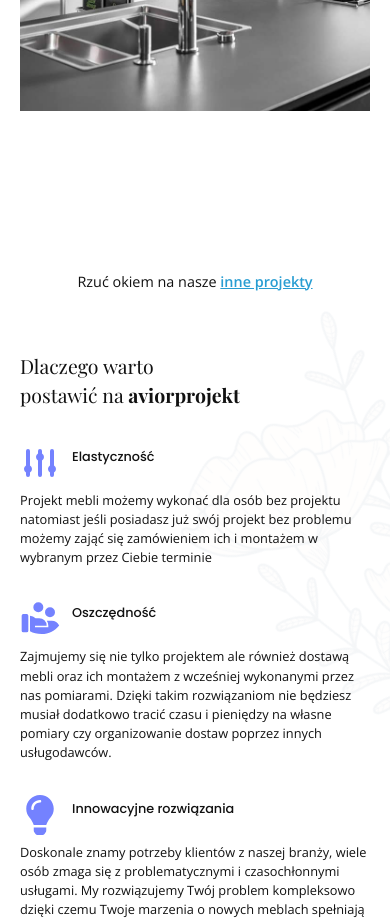
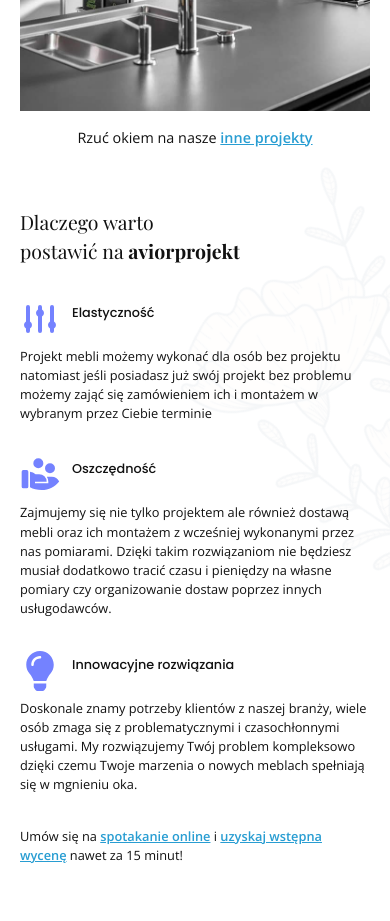
Before and after one commit to dencs08/aviorprojekt.pl, a React (Create React App) app: page / in a window 390 px wide. Shown: the part 1060-1981 px from the top of the page. Built offline with nearby package versions, Linux system fonts and the light colour scheme.

Commit message:
fix: OurWorks.jsx <p> margin

```diff
--- a/src/containers/our_works/OurWorks.jsx
+++ b/src/containers/our_works/OurWorks.jsx
@@ -41,7 +41,6 @@ const OurWorks = () => {
             data-scroll
             data-scroll-speed="3"
             data-scroll-direction="horizontal"
-            data-scroll-delay="0.1"
             className="absolute top-96 left-10 sm:left-16 md:left-32 lg:left-52 xl:left-80 w-1/5 hidden lg:block"
           >
             <img src={topLeft} alt="" />
@@ -50,7 +49,6 @@ const OurWorks = () => {
             data-scroll
             data-scroll-speed="-3.25"
             data-scroll-direction="horizontal"
-            data-scroll-delay="0.1"
             className="absolute top-72 right-10 sm:right-16 md:right-32 lg:right-52 xl:right-80 w-1/5 hidden lg:block"
           >
             <img src={topRight} alt="" />
@@ -59,7 +57,6 @@ const OurWorks = () => {
             data-scroll
             data-scroll-speed="2"
             data-scroll-direction="horizontal"
-            data-scroll-delay="0.1"
             className="absolute bottom-[-10%] left-10 sm:left-16 md:left-32 lg:left-60 w-1/5 hidden lg:block"
           >
             <img src={bottomLeft} alt="" />
@@ -68,14 +65,13 @@ const OurWorks = () => {
             data-scroll
             data-scroll-speed="-1"
             data-scroll-direction="horizontal"
-            data-scroll-delay="0.1"
             className="absolute bottom-[-5%] right-10 sm:right-16 md:right-40 lg:right-72 w-1/5 hidden lg:block"
           >
             <img src={bottomRight} alt="" />
           </div>
         </div>
       </div>
-      <p className="text-center mt-40">
+      <p className="text-center mt-4 sm:mt-10 md:mt-16 lg:mt-32 xl:mt-40">
         Rzuć okiem na nasze{" "}
         <span className="underline font-bold link-primary">
           <a href="/projekty">inne projekty</a>
```
